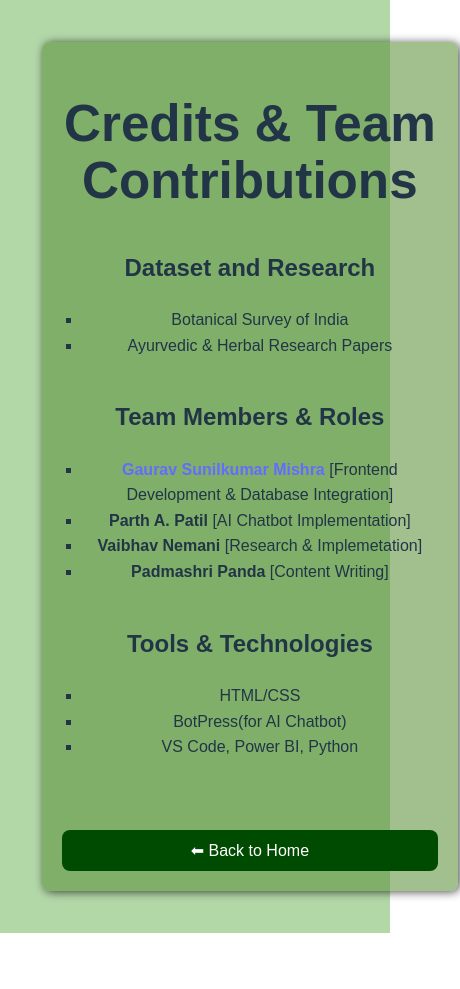
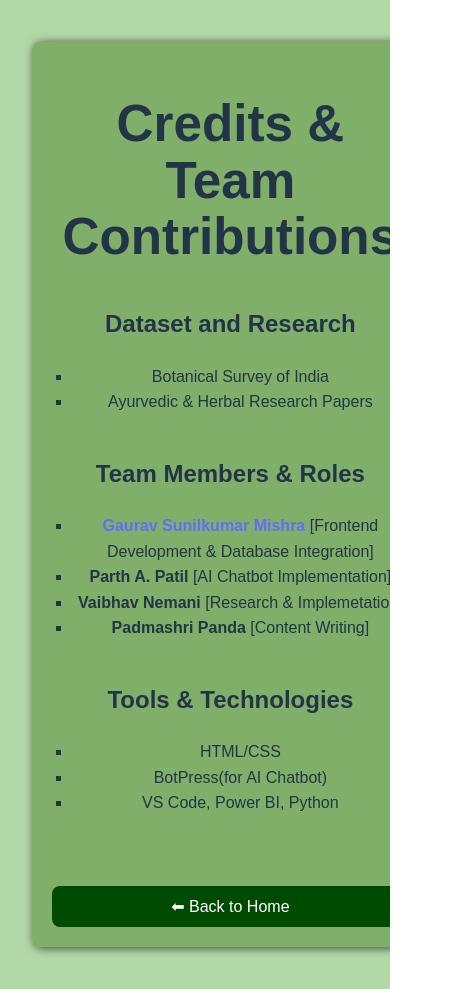
Before and after one commit to gm5217194/HerbVerse, a React (Vite) app: page /credit in a window 390 px wide. Shown: the whole page, 460 px wide, since content can reach past the window. Before the commit the page ends 933 px from the top, so only its background shows below. Built offline with nearby package versions, Linux system fonts and the light colour scheme.

Commit message:
semi1.05.6.06

```diff
--- a/src/credit.css
+++ b/src/credit.css
@@ -1,11 +1,18 @@
+/* Prevent overflow */
+html, body {
+  margin: 0;
+  padding: 0;
+  overflow-x: hidden; /* ✅ Prevents horizontal scroll / black line */
+}
+
 body {
   display: flex;
   flex-direction: column;
   min-height: 100vh;
-  margin: 0;
-  min-width: 100%;
+  width: 100%; /* ✅ Use width instead of min-width */
 }
 
+/* Container */
 .credit-container {
   font-family: Arial, sans-serif;
   background: #5b913b92;
@@ -18,10 +25,12 @@ body {
   margin: 20px auto; /* centers the container */
 }
 
+/* Headings */
 .credit-container h1 {
   color: #213547;
 }
 
+/* Sections */
 .credits-section {
   margin-bottom: 40px;
   color: #213547;
@@ -33,6 +42,7 @@ body {
   color: #213547;
 }
 
+/* Button */
 .back-button {
   display: inline-block;
   padding: 10px 20px;
@@ -47,11 +57,11 @@ body {
   background-color: #388E3C;
 }
 
-/* 📱 Responsive for phones */
+/* 📱 Mobile responsiveness */
 @media (max-width: 480px) {
   .credit-container {
     padding: 20px;
-    margin: 10px;
+    margin: 10px auto; /* Keep centered */
     width: 95%;
   }
 
```
